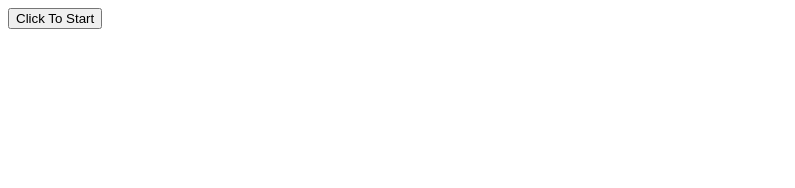
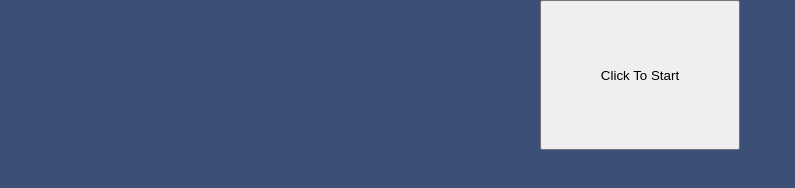
Before and after one commit to kingo2157/Clicking-Speed-Website, a plain HTML site: page index.html in a window 1280 px wide. Shown: the whole page, without its empty margins (0-795 px from the left). Drawn offline with Linux system fonts and the light colour scheme.

Commit message:
Added css and  added button container

```diff
--- /dev/null
+++ b/css/main.scss
@@ -0,0 +1,23 @@
+* {
+    margin: 0;
+    padding: 0;
+    box-sizing: border-box;
+}
+
+body {
+    height: 100vh;
+    width: 100vw;
+    background-color: #3C4F76;
+
+    #btn-container {
+        display: flex;
+        flex-direction: column;
+        justify-content: center;
+        align-items: center;
+
+        button {
+            height: 150px;
+            width: 200px;
+        }
+    }
+}
--- a/index.html
+++ b/index.html
@@ -8,8 +8,11 @@
         <meta name="viewport" content="width=device-width, initial-scale=1.0">
         <title>Clicking Speed Test</title>
         <link rel="icon" type="image/svg" sizes="16×16" href="img/Windows-Cursor-Logo.svg">
+        <link rel="stylesheet" href="css/main.css">
     </head>
     <body>
-        <button>Click To Start</button>
+        <div id="btn-container">
+            <button>Click To Start</button>
+        </div>
     </body>
 </html>
```
Also changed, not shown: css/main.css (added), 1 other file.
